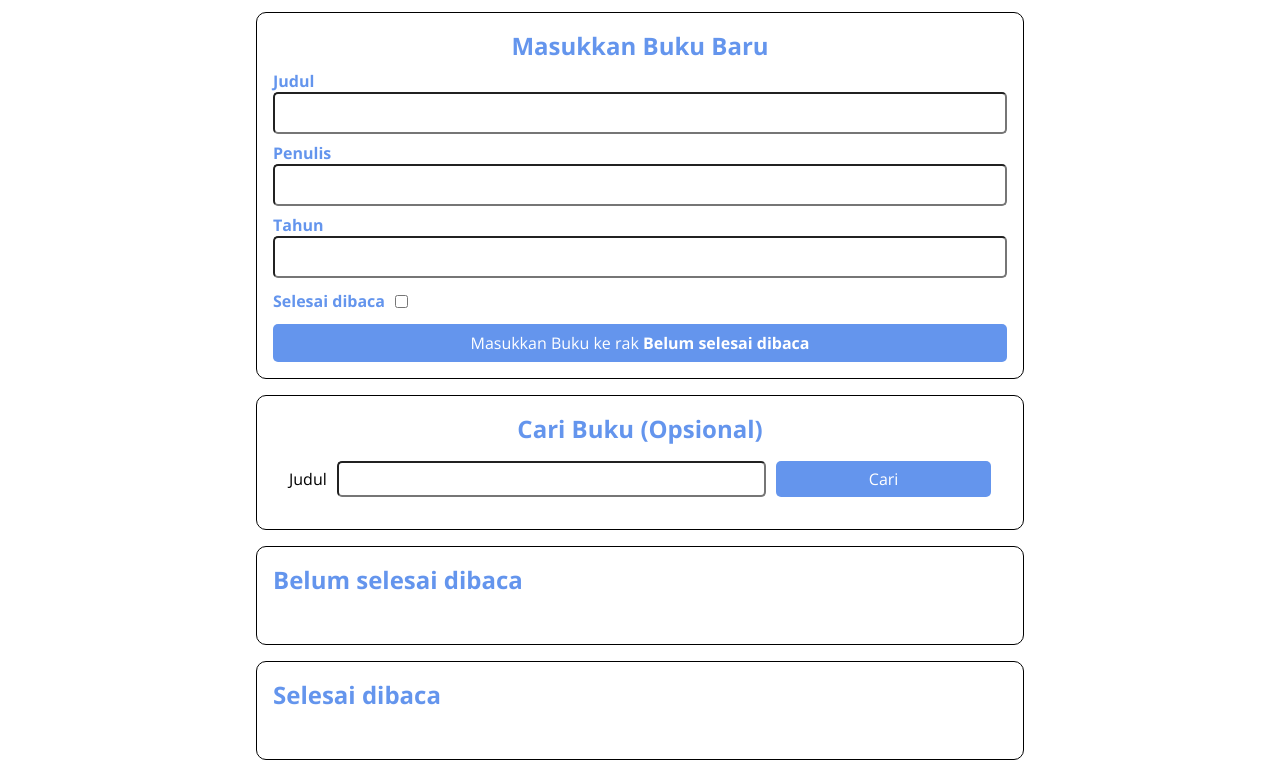
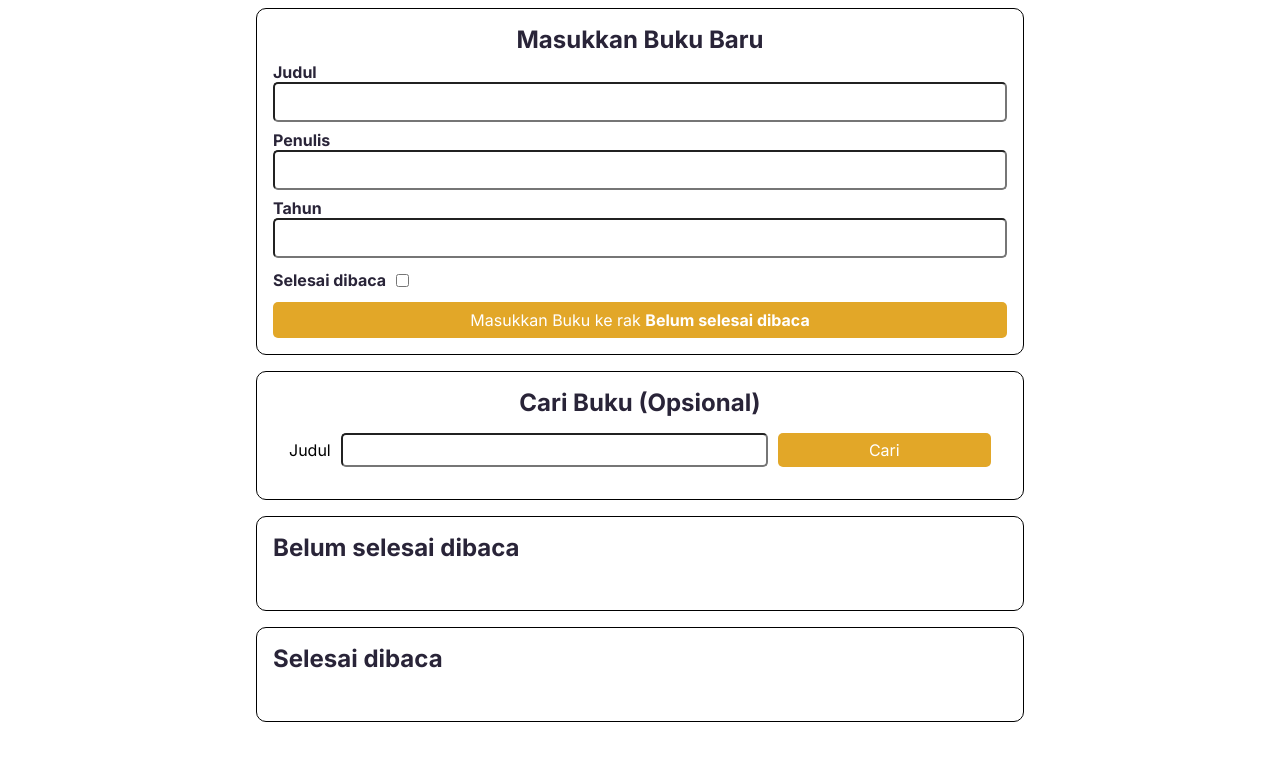
Before and after one commit to diasoy/bookshelf-app, a plain HTML site: page index.html in a window 1280 px wide. Shown: the part 71-847 px from the top of the page. After the commit the page ends 809 px from the top, so only its background shows below. Drawn offline with nearby package versions, Linux system fonts and the light colour scheme.

Commit message:
ganti warna

```diff
--- a/index.html
+++ b/index.html
@@ -7,10 +7,15 @@
     content="width=device-width, user-scalable=no, initial-scale=1.0, maximum-scale=1.0, minimum-scale=1.0">
   <meta http-equiv="X-UA-Compatible" content="ie=edge">
   <title>Bookshelf Apps</title>
-  <link rel="preconnect" href="https://fonts.gstatic.com">
-  <link href="https://fonts.googleapis.com/css2?family=Open+Sans:wght@300;400;600;700;800&display=swap"
-    rel="stylesheet">
+  <link rel="preconnect" href="https://fonts.googleapis.com">
+  <link rel="preconnect" href="https://fonts.gstatic.com" crossorigin>
+  <link href="https://fonts.googleapis.com/css2?family=Inter:wght@100..900&display=swap" rel="stylesheet">
   <link rel="stylesheet" href="style.css">
+  <style>
+    * {
+      font-family: 'Inter', sans-serif;
+    }
+  </style>
 </head>
 
 <body>
--- a/style.css
+++ b/style.css
@@ -2,12 +2,6 @@
   padding: 0;
   margin: 0;
   box-sizing: border-box;
-}
-
-body,
-input,
-button {
-  font-family: "Open Sans", sans-serif;
 }
 
 input,
@@ -20,7 +14,7 @@ button {
   display: flex;
   align-items: center;
   justify-content: center;
-  background-color: cornflowerblue;
+  background-color: #292438;
   color: white;
 }
 
@@ -41,7 +35,7 @@ main {
 
 .input_section > h2 {
   text-align: center;
-  color: cornflowerblue;
+  color: #292438;
 }
 
 .input_section > form > .input {
@@ -49,7 +43,7 @@ main {
 }
 
 .input_section > form > button {
-  background-color: cornflowerblue;
+  background-color: #e2a728;
   color: white;
   border: 0;
   border-radius: 5px;
@@ -71,7 +65,7 @@ main {
 }
 
 .input_section > form > .input > label {
-  color: cornflowerblue;
+  color: #292438;
   font-weight: bold;
 }
 
@@ -82,7 +76,7 @@ main {
 }
 
 .input_section > form > .input_inline > label {
-  color: cornflowerblue;
+  color: #292438;
   font-weight: bold;
   margin-right: 10px;
 }
@@ -98,7 +92,7 @@ main {
 }
 
 .search_section > h2 {
-  color: cornflowerblue;
+  color: #292438;
 }
 
 .search_section > form {
@@ -120,7 +114,7 @@ main {
 }
 
 .search_section > form > button {
-  background-color: cornflowerblue;
+  background-color: #e2a728;
   color: white;
   border: 0;
   border-radius: 5px;
@@ -135,7 +129,7 @@ main {
 }
 
 .book_shelf > h2 {
-  color: cornflowerblue;
+  color: #292438;
 }
 
 .book_shelf > .book_list {
```
